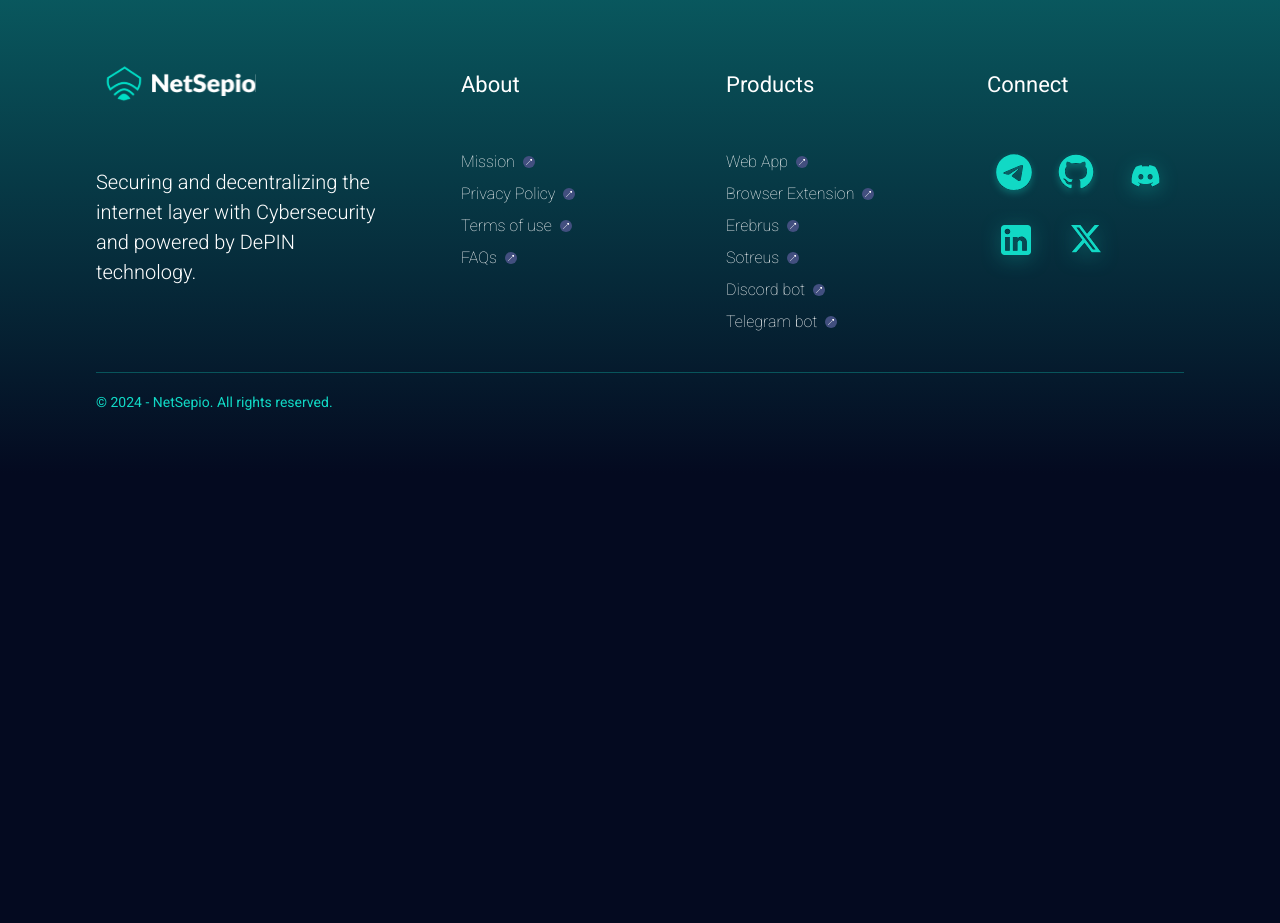
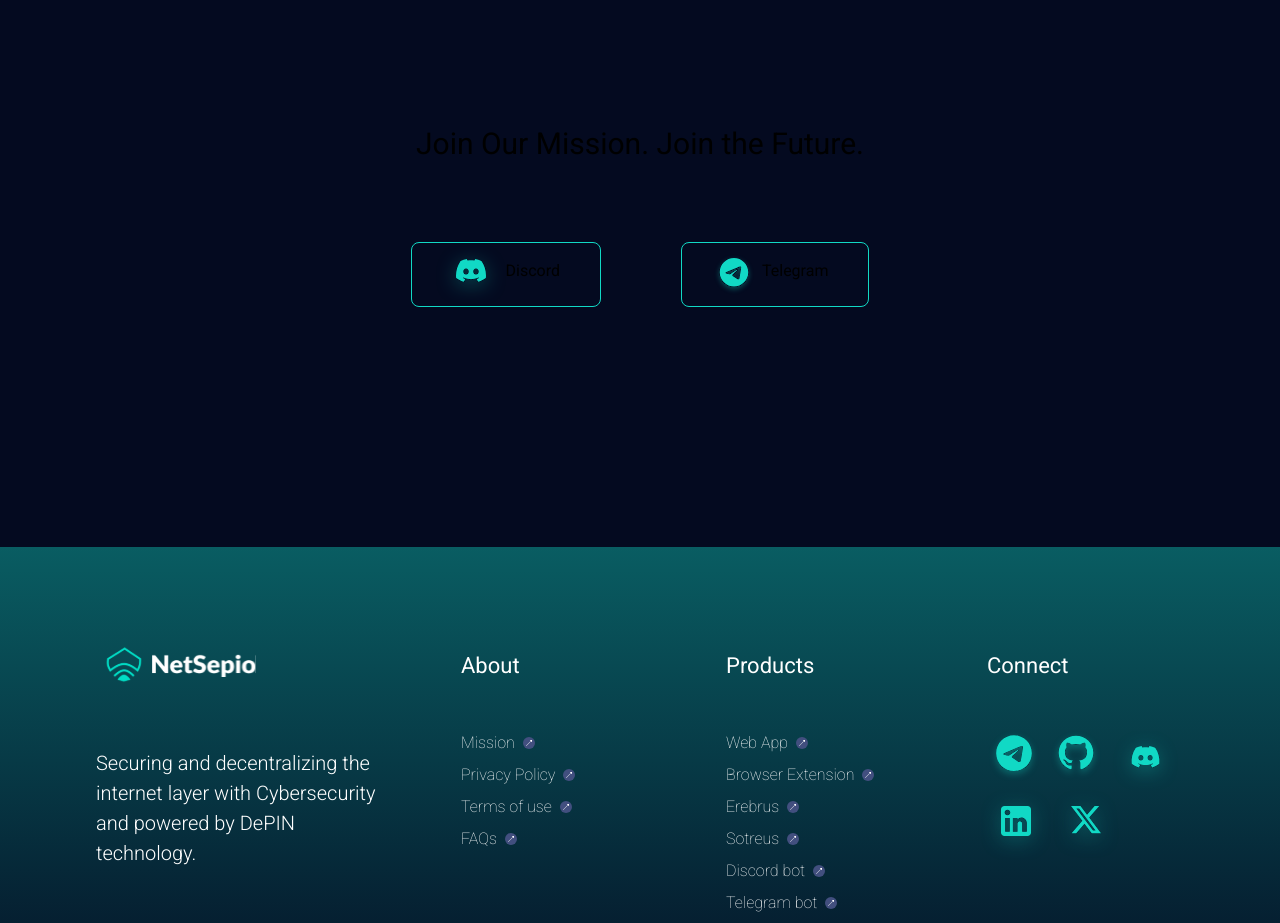
Before and after one commit to NetSepio/website, a Next.js app: page /mission in a window 1280 px wide. Shown: the part 2120-3043 px from the top of the page. Before the commit the page ends 2593 px from the top, so only its background shows below. Built offline with nearby package versions, Linux system fonts and the light colour scheme.

Commit message:
mission page

```diff
--- a/src/app/mission/page.jsx
+++ b/src/app/mission/page.jsx
@@ -1,6 +1,8 @@
 "use client"
 import CustomBtn from "@/components/CustomBtn";
 import DarkBtn from "@/components/DarkBtn";
+import Link from "next/link";
+import Image from "next/image";
 
 export default function Home() {
 
@@ -44,6 +46,38 @@ export default function Home() {
       <img src="/missionmen.png"/>
       </div>
 
+      <div className="flex flex-col justify-center items-center my-40">
+        <div className='text-lg lg:text-3xl'>Join Our Mission. Join the Future.</div>
+        <div className='flex gap-20 my-20'>
+        <Link
+              target="_blank"
+              className="hover:scale-110 duration-150 pr-10 pl-6"
+              href={"https://discordapp.com/invite/5uaFhNpRF6"}
+              style={{border: '1px solid #11D9C5', display: 'flex', borderRadius:'8px'}}
+            >
+              <img
+                src={"/images/discord_green.svg"}
+                alt="discord"
+              />
+              <div className="mt-4">Discord</div>
+            </Link>
+
+            <Link
+              target="_blank"
+              className="hover:scale-110 duration-150 pr-10 pl-8"
+              href={"https://t.me/NetSepio?boost "}
+              style={{border: '1px solid #11D9C5', display: 'flex', borderRadius:'8px', gap:'8px'}}
+            >
+              <img
+                src={"/images/tele_green.svg"}
+                alt="telegram"
+                className="w-10"
+              />
+              <div className="mt-4">Telegram</div>
+            </Link>
+        </div>
+      </div>
+
       </main>
     </>
   );
--- a/src/app/page.jsx
+++ b/src/app/page.jsx
@@ -116,6 +116,38 @@ export default function Home() {
         <SuccessRoad />
         <Partners />
 
+        <div className="flex flex-col justify-center items-center mt-40 mb-20">
+        <div className='text-lg lg:text-3xl'>Join Our Mission. Join the Future.</div>
+        <div className='flex gap-20 my-20'>
+        <Link
+              target="_blank"
+              className="hover:scale-110 duration-150 pr-10 pl-6"
+              href={"https://discordapp.com/invite/5uaFhNpRF6"}
+              style={{border: '1px solid #11D9C5', display: 'flex', borderRadius:'8px'}}
+            >
+              <img
+                src={"/images/discord_green.svg"}
+                alt="discord"
+              />
+              <div className="mt-4">Discord</div>
+            </Link>
+
+            <Link
+              target="_blank"
+              className="hover:scale-110 duration-150 pr-10 pl-8"
+              href={"https://t.me/NetSepio?boost "}
+              style={{border: '1px solid #11D9C5', display: 'flex', borderRadius:'8px', gap:'8px'}}
+            >
+              <img
+                src={"/images/tele_green.svg"}
+                alt="telegram"
+                className="w-10"
+              />
+              <div className="mt-4">Telegram</div>
+            </Link>
+        </div>
+      </div>
+
         <div className="min-h-screen mx-auto py-20 w-full flex items-center justify-center bg-cover bg-[url('/revolution.png')]">
   <div className="lg:w-1/2 md:w-1/2 background-gradient lg:py-10 md:py-10 py-5 rounded-3xl mx-4 lg:mx-0 md:mx-0">
     <div className="flex flex-col items-center justify-start lg:h-full mt-10 lg:ml-0 lg:mr-0 md:ml-0 md:mr-0 ml-4 mr-4 lg:mb-0 mb-2">
```
